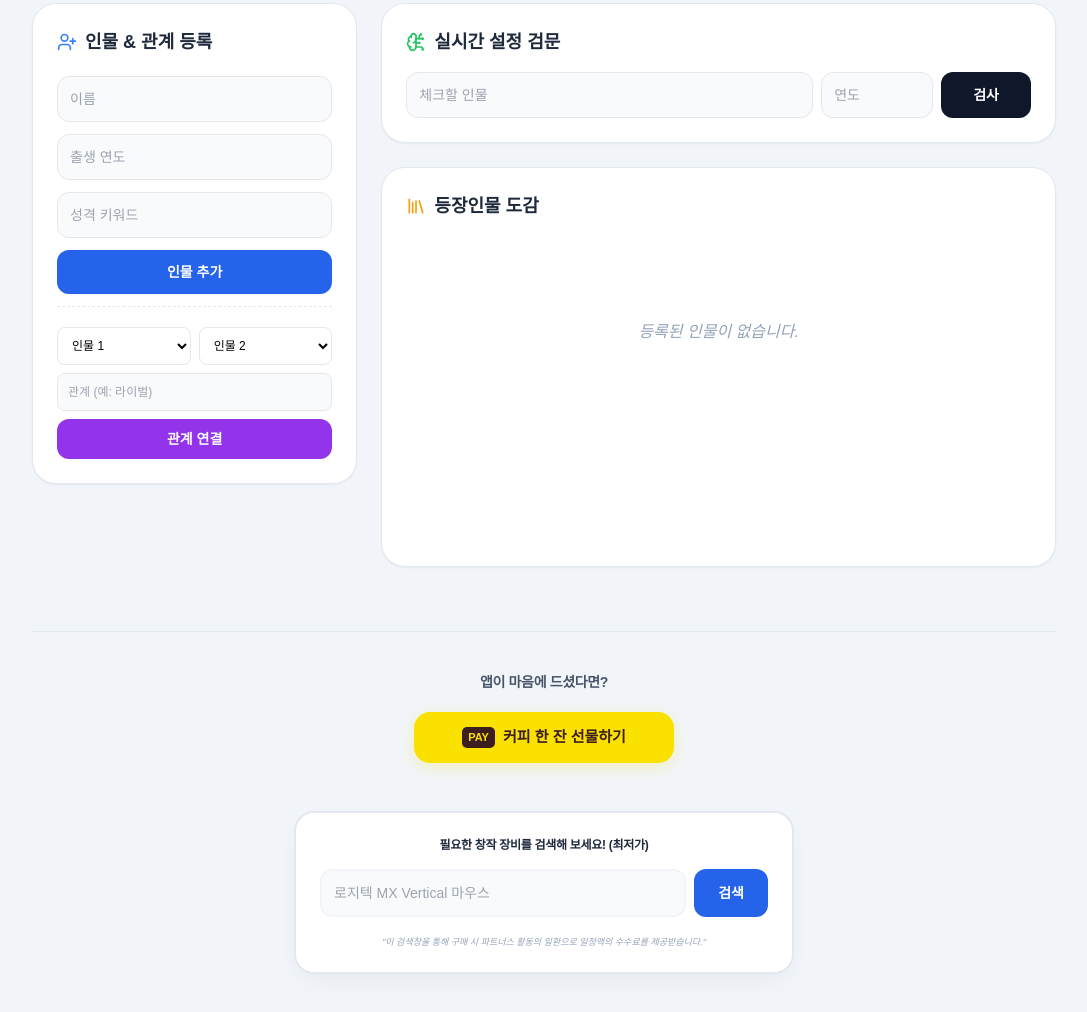
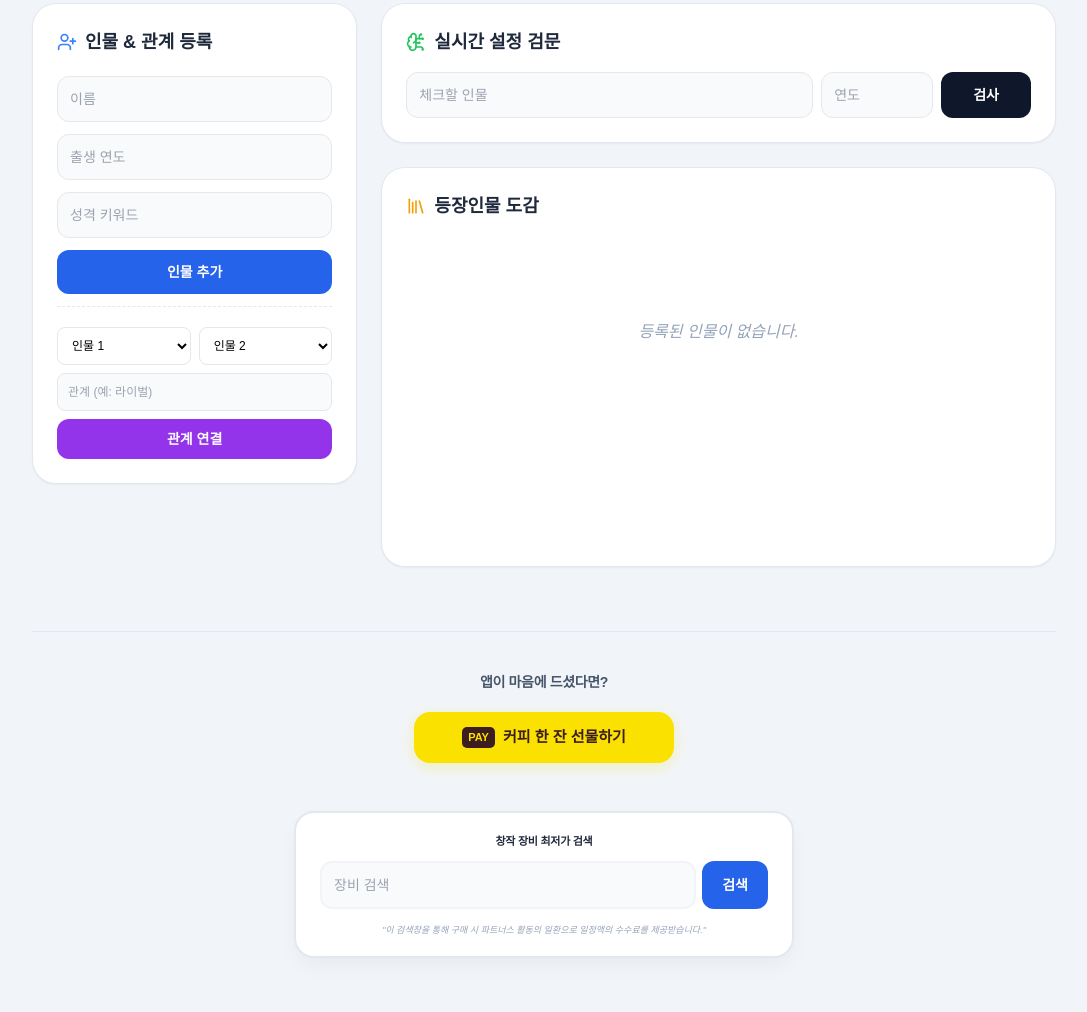
Before and after one commit to dunmarin2-spec/Story-Guard, a plain HTML site: page index.html in a window 1280 px wide. Shown: the part 215-1227 px from the top of the page, without its empty margins (96-1183 px from the left). Drawn offline with nearby package versions, Linux system fonts and the light colour scheme; a web font is replaced by a local one.

Commit message:
Update index.html

```diff
--- a/index.html
+++ b/index.html
@@ -117,17 +117,18 @@
                 </div>
             </div>
 
-<div class="search-widget px-4 py-6 sm:px-6">
-    <p class="text-xs font-bold text-slate-800 mb-4 tracking-tight">필요한 창작 장비를 검색해 보세요! (최저가)</p>
-    <form action="https://www.coupang.com/np/search" method="get" target="_blank" class="flex gap-2">
+<div class="search-widget px-3 py-5 sm:px-6">
+    <p class="text-[11px] font-bold text-slate-800 mb-3 tracking-tight">창작 장비 최저가 검색</p>
+    <form action="https://www.coupang.com/np/search" method="get" target="_blank" class="flex gap-1.5">
         <input type="hidden" name="channel" value="AF4757238">
-        <input type="text" name="q" placeholder="로지텍 MX Vertical 마우스" class="flex-grow p-3 border-2 border-slate-100 rounded-xl text-sm outline-none focus:border-blue-400 bg-slate-50 font-medium text-black">
 
-        <button type="submit" class="bg-blue-600 text-white px-6 py-3 rounded-xl font-bold text-sm whitespace-nowrap active:scale-95 transition cursor-pointer">
+        <input type="text" name="q" placeholder="장비 검색" class="flex-grow min-w-0 p-3 border-2 border-slate-100 rounded-xl text-xs sm:text-sm outline-none focus:border-blue-400 bg-slate-50 font-medium text-black">
+
+        <button type="submit" class="bg-blue-600 text-white px-5 py-3 rounded-xl font-bold text-xs sm:text-sm whitespace-nowrap active:scale-95 transition cursor-pointer flex-shrink-0">
             검색
         </button>
     </form>
-    <p class="text-[9px] text-slate-400 mt-5 leading-tight italic">
+    <p class="text-[9px] text-slate-400 mt-4 leading-tight italic">
         "이 검색창을 통해 구매 시 파트너스 활동의 일환으로 일정액의 수수료를 제공받습니다."
     </p>
 </div>
```
